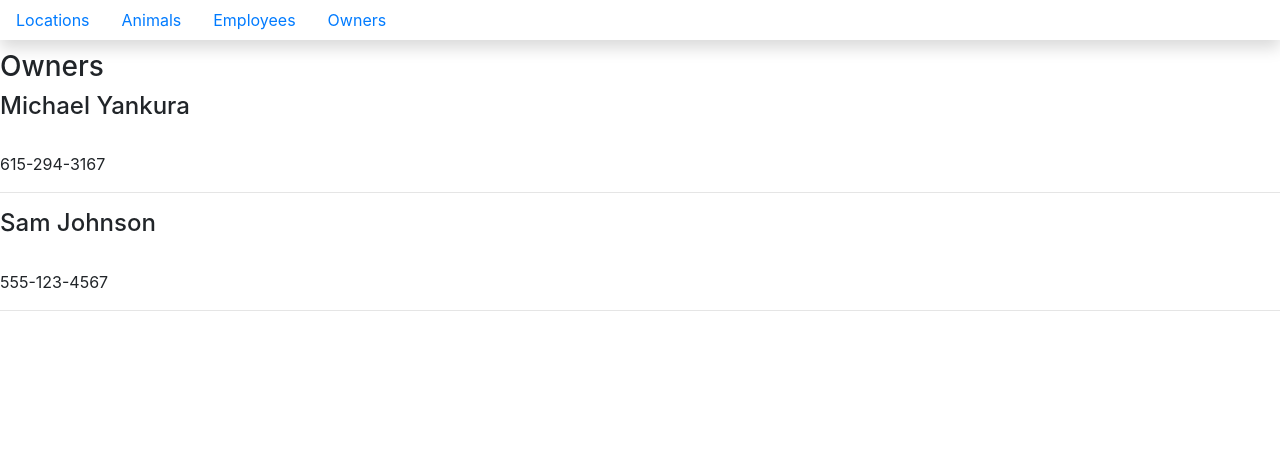
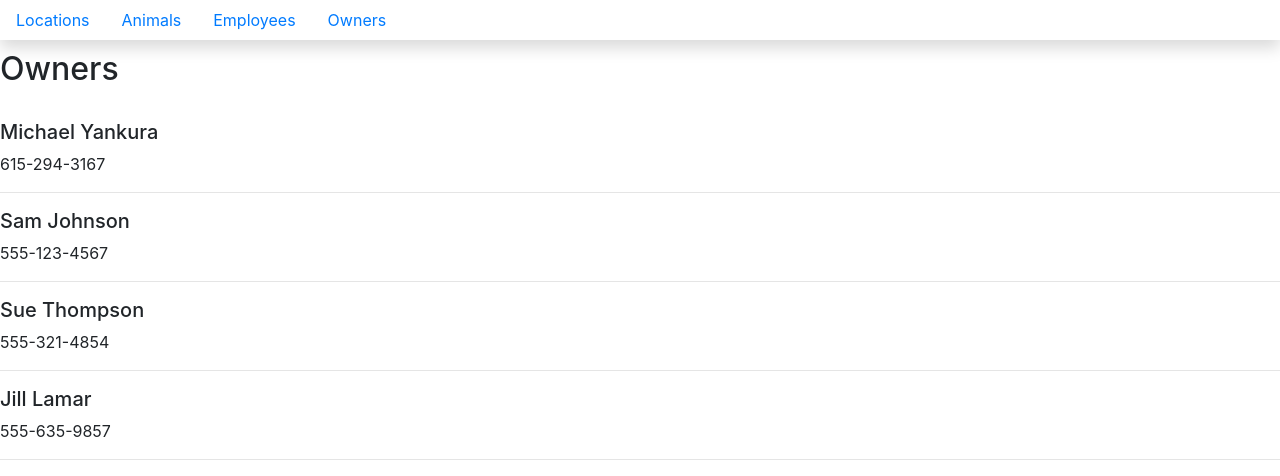
Before and after one commit to myankura/displaying-locations, a React (Create React App) app: page /owners in a window 1280 px wide. Shown: the top 476 px of the page. Built offline with nearby package versions, Linux system fonts and the light colour scheme.

Commit message:
added owners to the application.

```diff
--- a/src/components/ApplicationViews.js
+++ b/src/components/ApplicationViews.js
@@ -28,8 +28,10 @@ export default class ApplicationViews extends Component {
         { id: 6, name: "Checkers" }
     ]
     ownersFromAPI = [
-        { id: 1, name: "Michael Yankura", phone:"615-294-3167" },
-        { id: 2, name: "Sam Johnson", phone: "555-123-4567"}
+        { id: 1, name: "Michael Yankura", phoneNumber:"615-294-3167" },
+        { id: 2, name: "Sam Johnson", phoneNumber: "555-123-4567"},
+        { id: 2, name: "Sue Thompson", phoneNumber: "555-321-4854"},
+        { id: 2, name: "Jill Lamar", phoneNumber: "555-635-9857"}
     ]
 
     state = {
--- a/src/components/owner/OwnerList.js
+++ b/src/components/owner/OwnerList.js
@@ -24,13 +24,13 @@ export default class OwnerList extends Component {
     render() {
         return(
             <section className="content">
-                        <h3>Owners</h3>
+                        <h2>Owners</h2>
+                        <br></br>
                     {
                         this.props.owners.map(owner =>
                             <div key={owner.id}>
-                                <h4>{owner.name}</h4>
-                                <br></br>
-                                {owner.phone}
+                                <h5>{owner.name}</h5>
+                                {owner.phoneNumber}
                                 <hr></hr>
                             </div>)
                     }
```
